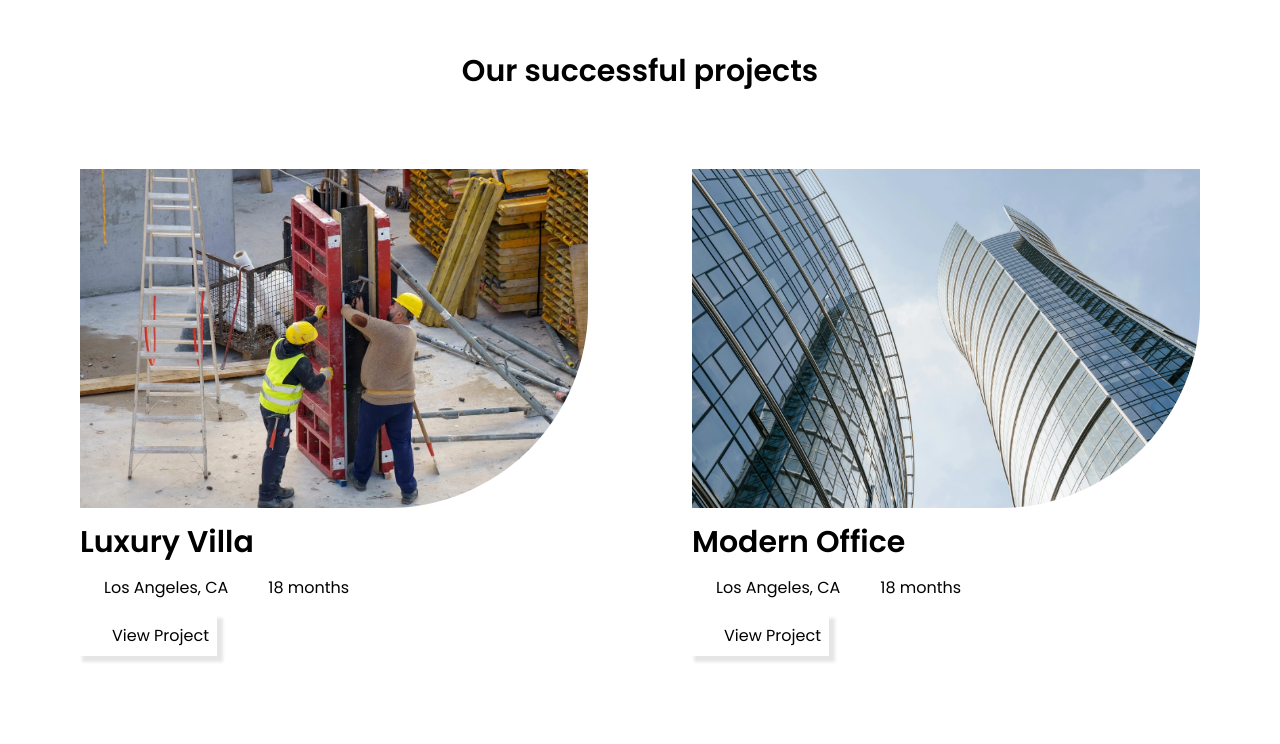
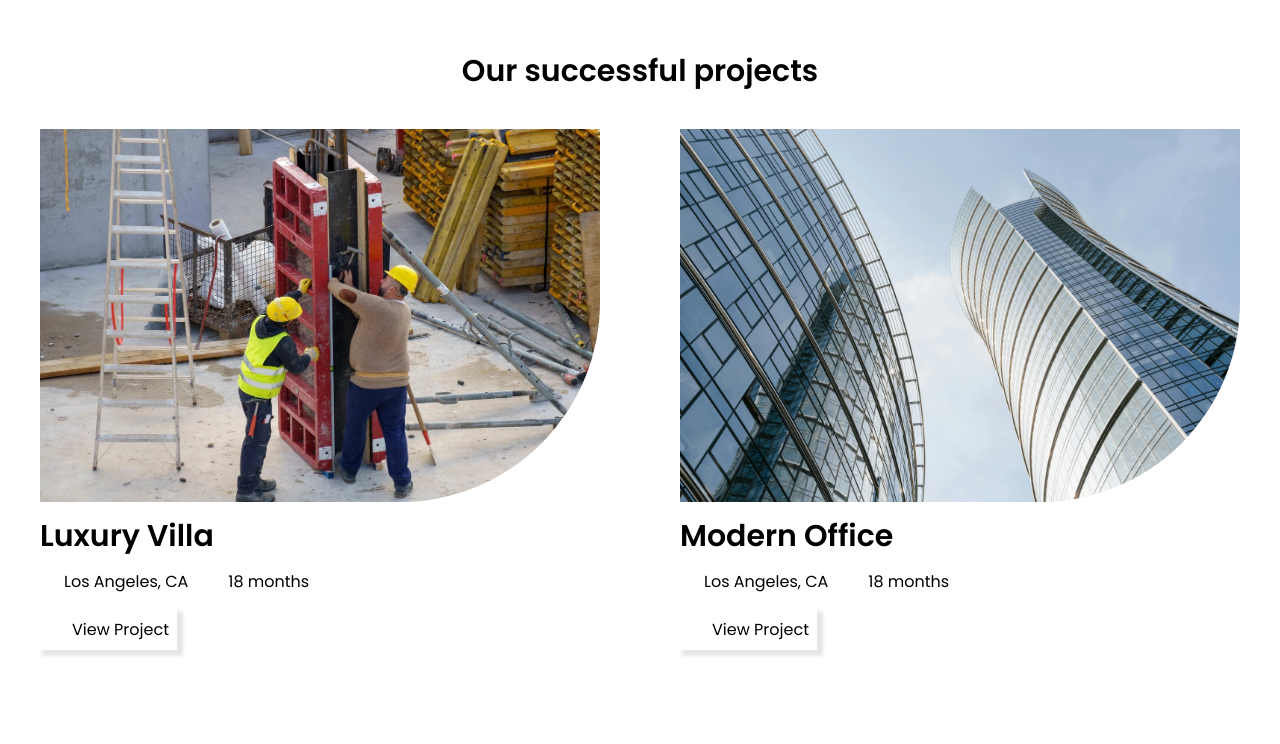
Before and after one commit to Daniel-rod99/SGKConstruction, a React (Vite) app: page / in a window 1280 px wide. Shown: the part 3120-3864 px from the top of the page. Built offline with nearby package versions, Linux system fonts and the light colour scheme; some icons are missing.

Commit message:
Actualización del proyecto

```diff
--- a/src/components/ProjectCard.tsx
+++ b/src/components/ProjectCard.tsx
@@ -11,7 +11,7 @@ interface Props {
 
 export default function ProjectCard({ project }: Props) {
   return (
-    <div className="overflow-hidden lg:p-10">
+    <div className="overflow-hidden">
       <CustomImg src={project.image} alt={project.title} />
       <div className="py-4">
         <h2 className="text-xl lg:text-3xl font-semibold">{project.title}</h2>
--- a/src/pages/Home.tsx
+++ b/src/pages/Home.tsx
@@ -258,7 +258,7 @@ export default function Home() {
           <h2 className="text-3xl font-semibold text-center mb-10">
             Our successful projects
           </h2>
-          <div className="grid md:grid-cols-2 gap-6">
+          <div className="grid md:grid-cols-2 gap-20">
             {projects.slice(0, 4).map((project) => (
               <ProjectCard key={project.id} project={project} />
             ))}
--- a/src/pages/Projects.tsx
+++ b/src/pages/Projects.tsx
@@ -11,7 +11,7 @@ export default function ProjectsPage() {
         <h1 className="text-4xl lg:text-6xl font-semibold text-center mb-10">
           All Projects
         </h1>
-        <div className="grid md:grid-cols-2 gap-6">
+        <div className="grid md:grid-cols-2 gap-20">
           {projects.map((project) => (
             <ProjectCard key={project.id} project={project} />
           ))}
```
